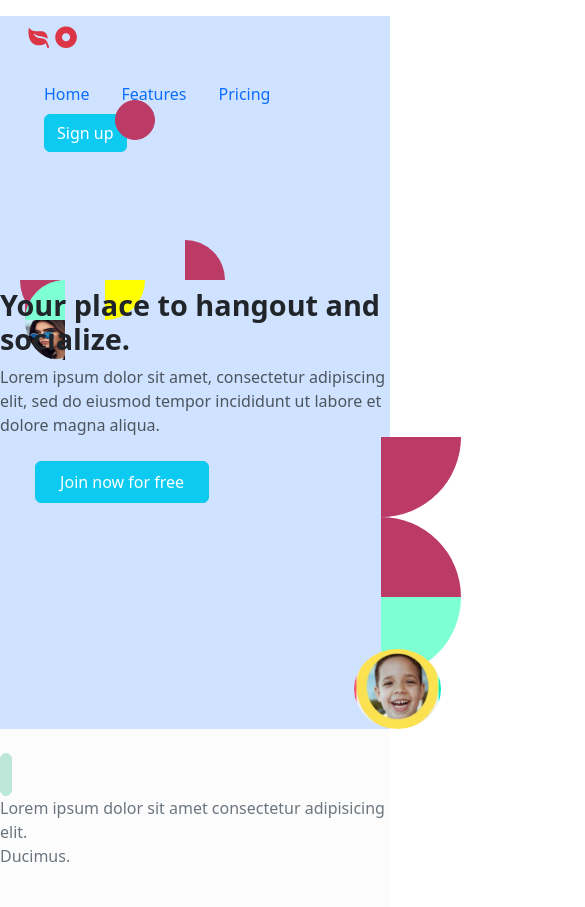
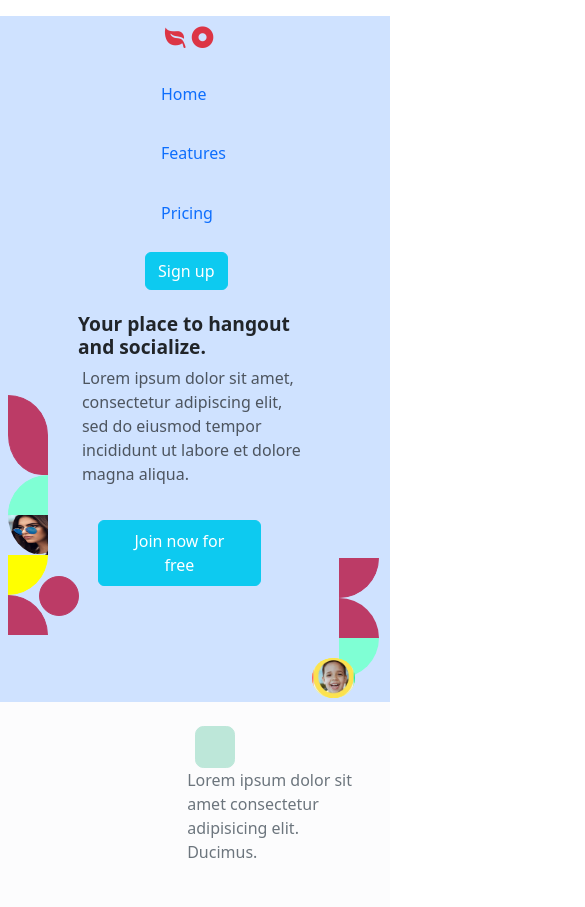
Before and after one commit to Sala0226/ValidationOne, a plain HTML site: page index.html in a window 390 px wide. Shown: the top 907 px of the page, 585 px wide, since content can reach past the window. Drawn offline with nearby package versions, Linux system fonts and the light colour scheme.

Commit message:
Ajustement mobile

```diff
--- a/index.html
+++ b/index.html
@@ -16,13 +16,13 @@
   <div class="container bg-primary-subtle">
     <div class="row pb-5 m-3">
       <div class="col-md-7">
-        <h4 class="text-danger py-2">
+        <h4 class=" logo text-danger py-2">
           <i class="bi bi-leaf-fill"></i>
           <i class="bi bi-record-circle-fill"></i>
         </h4>
       </div>
       <div class="col-md-5 py-2">
-        <ul class="nav">
+        <ul class=" flex nav">
           <li class="nav-item">
             <a class="nav-link active" aria-current="page" href="#">Home</a>
           </li>
@@ -33,7 +33,7 @@
             <a class="nav-link" href="#">Pricing</a>
           </li>
           <li class="nav-item">
-            <a class="btn btn-info text-white ms-3" href="#">Sign up</a>
+            <a class="btn btn-info text-white" href="#">Sign up</a>
           </li>
         </ul>
       </div>
@@ -65,9 +65,6 @@
         <div class="quatre">
           <img src="images/baby.png" alt="baby-profil">
         </div>
-        <!-- <div class="cinq"></div> -->
-        <!-- <div class="sixe"></div> -->
-        <!-- <div class="neuf"></div> -->
       </div>
     </div>
   </div>
@@ -77,7 +74,7 @@
       <div class="col-md-9"></div>
       <div class="col-md-3 py-4 ">
         <div class="square"></div>
-        <p class="text-secondary">Lorem ipsum dolor sit amet consectetur adipisicing elit. <br> Ducimus.</p>
+        <p class="droite text-secondary">Lorem ipsum dolor sit amet consectetur adipisicing elit. <br> Ducimus.</p>
       </div>
     </div>
     <div class="row py-2 px-4">
--- a/style.css
+++ b/style.css
@@ -1,139 +1,157 @@
-.container{
+.container {
     padding-bottom: 80px;
 }
+
 /* Partie Une */
 /* Left */
-.left{
+.left {
     margin-left: 6%;
     margin-top: 6vw;
 }
-.one{
+
+.one {
     border: 1px solid rgb(188, 59, 102);
     border-radius: 100% 0% 15% 85%/0% 100% 0% 100%;
     width: 80px;
     height: 80px;
     margin: 0 0 -130px -80px;
-    background-color: rgb(188, 59, 102) ;
+    background-color: rgb(188, 59, 102);
 }
-.two{
+
+.two {
     border: 1px solid yellow;
     margin: 130px -0px 0px -80px;
     width: 80px;
     height: 80px;
-    border-radius: 100% 0% 100% 0% / 85% 100% 0% 15% ;
+    border-radius: 100% 0% 100% 0% / 85% 100% 0% 15%;
     background-color: yellow;
 }
-.three{
+
+.three {
     border: 1px solid rgb(188, 59, 102);
     margin: -80px -10px 0px 0px;
     width: 80px;
     height: 80px;
-    border-radius:0% 100% 100% 0% / 72% 100% 0% 28%  ;
+    border-radius: 0% 100% 100% 0% / 72% 100% 0% 28%;
     background-color: rgb(188, 59, 102);
 }
-.four{
+
+.four {
     border: 1px solid rgb(188, 59, 102);
     border-radius: 100% 0% 15% 85%/0% 100% 0% 100%;
     width: 80px;
     height: 80px;
     margin: 0 0 -130px -80px;
-    background-color: rgb(188, 59, 102) ;
+    background-color: rgb(188, 59, 102);
 }
-.five{
+
+.five {
     border: 1px solid aquamarine;
-    border-radius:100% 0% 0% 100% / 100% 0% 100% 0%  ;
+    border-radius: 100% 0% 0% 100% / 100% 0% 100% 0%;
     width: 80px;
     height: 80px;
     margin: 50px 0 -90px 0;
-    background-color: aquamarine ;
+    background-color: aquamarine;
 }
-.six img{
+
+.six img {
     border-radius: 100% 0% 15% 85%/0% 100% 0% 100%;
     width: 80px;
     height: 80px;
     margin: 90px 0 0 0;
 }
-.seven{
+
+.seven {
     border: 1px solid yellow;
-   border-radius:100% 0% 100% 0% / 0% 0% 100% 100% ;
+    border-radius: 100% 0% 100% 0% / 0% 0% 100% 100%;
     width: 80px;
     height: 80px;
     margin: -80px 0 0 80px;
     background-color: yellow;
 }
-.eight{
+
+.eight {
     border: 1px solid rgb(188, 59, 102);
     margin: -80px -10px -60px 160px;
     width: 80px;
     height: 80px;
-    border-radius:0% 100% 100% 0% / 72% 100% 0% 28%  ;
+    border-radius: 0% 100% 100% 0% / 72% 100% 0% 28%;
     background-color: rgb(188, 59, 102);
 }
-.nine{
+
+.nine {
     border: 1px solid rgb(188, 59, 102);
     margin: -180px 0px 0px 90px;
     width: 80px;
     height: 80px;
-    border-radius:50%  ;
+    border-radius: 50%;
     background-color: rgb(188, 59, 102);
 }
-.dix{
+
+.dix {
     width: 80px;
     height: 80px;
-    border-radius: 100% 0% 0% 100% / 0% 100% 0% 100% ;
-    background-color: aquamarine ;
+    border-radius: 100% 0% 0% 100% / 0% 100% 0% 100%;
+    background-color: aquamarine;
     margin-left: -79px;
-    margin-top: 80px ;
+    margin-top: 80px;
 }
-.deuxe{
+
+.deuxe {
     width: 80px;
     height: 80px;
-    border-radius: 0% 100% 100% 0% / 0% 100% 0% 100% ;
+    border-radius: 0% 100% 100% 0% / 0% 100% 0% 100%;
     background-color: rgb(188, 59, 102);
-    margin-top: 80px ;
+    margin-top: 80px;
 }
-.dixe{
+
+.dixe {
     width: 80px;
     height: 80px;
-    border-radius: 100% 0% 0% 100% / 0% 100% 0% 100% ;
-    background-color: aquamarine ;
+    border-radius: 100% 0% 0% 100% / 0% 100% 0% 100%;
+    background-color: aquamarine;
     margin-left: -79px;
-    margin-top: 160px ;
+    margin-top: 160px;
 }
 
 /* Middle */
-.middle h1{
+.middle h1 {
     font-size: 1.8rem;
 }
-.bouton{
+
+.bouton {
     margin-left: 9vw;
 }
 
 /* Right  */
-.right{
+.right {
     margin-left: 92%;
 }
-.un{
+
+.un {
     border: 1px solid rgb(188, 59, 102);
     width: 80px;
     height: 80px;
     margin-top: -19vw;
-   border-radius: 100% 0% 100% 0% / 0% 0% 100% 100% ;
+    border-radius: 100% 0% 100% 0% / 0% 0% 100% 100%;
     background-color: rgb(188, 59, 102);
 }
-.deux{
+
+.deux {
     width: 80px;
     height: 80px;
-    border-radius: 0% 100% 100% 0% / 0% 100% 0% 100% ;
+    border-radius: 0% 100% 100% 0% / 0% 100% 0% 100%;
     background-color: rgb(188, 59, 102);
 }
-.trois{
+
+.trois {
     width: 80px;
     height: 80px;
-    border-radius: 100% 0% 100% 0% / 0% 0% 100% 100% ;
-    background-color: aquamarine ;
+    border-radius: 100% 0% 100% 0% / 0% 0% 100% 100%;
+    background-color: aquamarine;
 }
-.quatre img{
+
+.quatre img {
     width: 87px;
     height: 80px;
     border-radius: 50%;
@@ -141,7 +159,8 @@
     margin-top: -7vw;
     background-color: yellow;
 }
-.quatree{
+
+.quatree {
     width: 80px;
     height: 80px;
     border-radius: 50%;
@@ -149,89 +168,100 @@
     margin-top: 13vw;
     background-color: yellow;
 }
-.cinq{
+
+.cinq {
     width: 80px;
     height: 80px;
-    border-radius: 100% 0% 100% 0% / 100% 100% 0% 0% ;
+    border-radius: 100% 0% 100% 0% / 100% 100% 0% 0%;
     margin-left: -82px;
     margin-top: -74px;
     background-color: rgb(188, 59, 102);
 }
-.sixe{
+
+.sixe {
     width: 80px;
     height: 80px;
-   border-radius: 100% 0% 100% 0% / 0% 0% 100% 100% ;
-   background-color:yellow;
+    border-radius: 100% 0% 100% 0% / 0% 0% 100% 100%;
+    background-color: yellow;
 }
-.sixee{
+
+.sixee {
     width: 80px;
     height: 80px;
-   border-radius: 100% 0% 100% 0% / 0% 0% 100% 100% ;
-   background-color:yellow;
+    border-radius: 100% 0% 100% 0% / 0% 0% 100% 100%;
+    background-color: yellow;
     margin-top: 80px;
     margin-left: -80px;
 }
 
-.sept{
+.sept {
     width: 80px;
     height: 80px;
-    border-radius: 100% 0% 100% 0% / 85% 100% 0% 15% ;
-    background-color:  rgb(188, 59, 102);
+    border-radius: 100% 0% 100% 0% / 85% 100% 0% 15%;
+    background-color: rgb(188, 59, 102);
 }
-.huit{
+
+.huit {
     width: 80px;
     height: 80px;
-    border-radius:0% 100% 100% 0% / 72% 100% 0% 28%  ;
-    background-color:yellow ;
+    border-radius: 0% 100% 100% 0% / 72% 100% 0% 28%;
+    background-color: yellow;
     margin-left: 80px;
     margin-top: -80px;
 }
-.neuf{
+
+.neuf {
     width: 80px;
     height: 80px;
-   border-radius: 100% 0% 100% 0% / 0% 0% 100% 100% ;
-   background-color: aquamarine ;
+    border-radius: 100% 0% 100% 0% / 0% 0% 100% 100%;
+    background-color: aquamarine;
 }
 
 /* Partie Deux */
-.square{
-    border: 1px solid  rgb(189, 231, 217);
+.square {
+    border: 1px solid rgb(189, 231, 217);
     width: 3vw;
     height: 5vh;
     border-radius: 1vh;
     background-color: rgb(189, 231, 217);
 }
 
-.button{
+.button {
     color: rgb(50, 218, 89);
     background-color: rgb(189, 231, 217);
 }
-h4{
+
+h4 {
     color: rgb(13, 49, 95);
 }
-.bi-tornado{
+
+.bi-tornado {
     color: aquamarine;
     background-color: rgb(228, 247, 241);
 }
-.long{
+
+.long {
     border: 1px solid rgb(189, 231, 217);
     width: 18vw;
     height: 80vh;
     position: relative;
 
 }
-.circle{
-    border: 1px solid   rgb(155, 244, 214);
+
+.circle {
+    border: 1px solid rgb(155, 244, 214);
     width: 2vw;
     height: 4vh;
     border-radius: 50%;
-    background-color:  rgb(155, 244, 214);
+    background-color: rgb(155, 244, 214);
     margin-left: 3vw;
 }
-.bi-bell{
+
+.bi-bell {
     padding-left: 9vw;
 }
-.blanc{
+
+.blanc {
     width: 15vw;
     height: 17vh;
     margin: auto;
@@ -239,28 +269,30 @@ h4{
 
 }
 
-.barre{
+.barre {
     width: 7vw;
     height: 2vh;
-    background-color:  rgb(155, 244, 214);
+    background-color: rgb(155, 244, 214);
     margin-top: 4vw;
     margin-left: 2vw;
 }
-.carre{
+
+.carre {
     width: 3vw;
     height: 6vh;
     margin-top: 3vw;
     margin-left: 2vw;
 }
-.carré{
+
+.carré {
     width: 3vw;
     height: 6vh;
-    background-color:  rgb(155, 244, 214);
+    background-color: rgb(155, 244, 214);
     margin-top: 3vw;
     margin-left: 2vw;
 }
 
-.court{
+.court {
     position: absolute;
     border: 1px solid rgb(189, 231, 217);
     width: 13vw;
@@ -268,24 +300,26 @@ h4{
     margin-top: -24vw;
     margin-left: -6vw;
 }
-.carree{
+
+.carree {
     width: 3vw;
     height: 6vh;
     border-radius: 50%;
     margin-left: 2vw;
     margin-top: 1vw;
-    background-color:  rgb(155, 244, 214);
+    background-color: rgb(155, 244, 214);
 }
-.barree{
+
+.barree {
     width: 7vw;
     height: 2vh;
-    background-color:  rgb(155, 244, 214);
+    background-color: rgb(155, 244, 214);
     margin-top: 2vw;
     margin-left: 1vw;
 }
 
 /* Partie Trois */
-.courte{
+.courte {
     position: absolute;
     border: 1px solid rgb(189, 231, 217);
     width: 13vw;
@@ -297,111 +331,129 @@ h4{
 .marge {
     padding-left: 8vw;
 }
-.bi-map-fill{
+
+.bi-map-fill {
     color: aquamarine;
     background-color: rgb(228, 247, 241);
 }
 
-.uno{
+.uno {
     width: 80px;
     height: 80px;
-    border-radius: 100% 0% 0% 100% / 100% 100% 0% 0% ;
+    border-radius: 100% 0% 0% 100% / 100% 100% 0% 0%;
     background-color: aquamarine;
     margin-left: 5vw;
 }
-.dos{
+
+.dos {
     width: 80px;
     height: 80px;
-    border-radius:0% 100% 0% 100% / 100% 100% 0% 0%  ;
+    border-radius: 0% 100% 0% 100% / 100% 100% 0% 0%;
     background-color: yellow;
     margin-left: 5vw;
 }
-.trez{
+
+.trez {
     width: 80px;
     height: 80px;
-    border-radius: 100% 0% 0% 100% / 100% 100% 0% 0% ;
+    border-radius: 100% 0% 0% 100% / 100% 100% 0% 0%;
     background-color: rgb(188, 59, 102);
     margin-left: 5vw;
 }
-.quatro{
+
+.quatro {
     width: 80px;
     height: 80px;
-    border-radius: 100% 0% 0% 100% / 0% 100% 0% 100% ;
+    border-radius: 100% 0% 0% 100% / 0% 100% 0% 100%;
     background-color: aquamarine;
     margin-left: 5vw;
 }
-.cinqo{
+
+.cinqo {
     width: 80px;
     height: 80px;
-    border-radius:0% 100% 0% 100% / 100% 100% 0% 0%  ;
+    border-radius: 0% 100% 0% 100% / 100% 100% 0% 0%;
     background-color: aquamarine;
 }
-.seite{
+
+.seite {
     width: 80px;
     height: 80px;
-    border-radius: 100% 0% 0% 100% / 0% 100% 0% 100% ;
+    border-radius: 100% 0% 0% 100% / 0% 100% 0% 100%;
     background-color: aquamarine;
 }
-.coller{
+
+.coller {
     margin-top: -240px;
     margin-left: -16px;
 }
-.bi-tools{
+
+.bi-tools {
     color: aquamarine;
     background-color: rgb(228, 247, 241);
 }
-.bi-people{
+
+.bi-people {
     color: aquamarine;
     background-color: rgb(228, 247, 241);
 }
-.bandeYellow{
+
+.bandeYellow {
     text-align: center;
     background-color: yellow;
     margin-left: 13vw;
     padding: 30px;
 }
-.boutone{
-    background-color:rgb(188, 59, 102);
+
+.boutone {
+    background-color: rgb(188, 59, 102);
 }
-.boutone:hover{
+
+.boutone:hover {
     opacity: 0.7;
     color: pink !important;
 }
-.title{
+
+.title {
     font-size: 1.7rem;
 }
-.unos{
+
+.unos {
     width: 80px;
     height: 80px;
-    border-radius: 100% 0% 0% 100% / 100% 100% 0% 0% ;
-    background-color:rgb(188, 59, 102);
+    border-radius: 100% 0% 0% 100% / 100% 100% 0% 0%;
+    background-color: rgb(188, 59, 102);
     margin-top: 5px;
     margin-left: -81px;
 }
-.dose{
+
+.dose {
     width: 80px;
     height: 80px;
-    border-radius:0% 100% 100% 0% / 100% 0% 100% 0%  ;
+    border-radius: 0% 100% 100% 0% / 100% 0% 100% 0%;
     background-color: aquamarine;
     margin-left: -80px;
     margin-top: 85px;
 }
-.treze{
+
+.treze {
     width: 80px;
     height: 80px;
-    border-radius:0% 100% 100% 0% / 100% 0% 100% 0%  ;
-    background-color:rgb(188, 59, 102);
+    border-radius: 0% 100% 100% 0% / 100% 0% 100% 0%;
+    background-color: rgb(188, 59, 102);
     margin-left: -160px;
     margin-top: 163px;
 }
-.unose{
+
+.unose {
     width: 80px;
     height: 80px;
-    border-radius: 100% 0% 0% 100% / 100% 100% 0% 0% ;
-    background-color:rgb(188, 59, 102);
+    border-radius: 100% 0% 0% 100% / 100% 100% 0% 0%;
+    background-color: rgb(188, 59, 102);
     margin-top: 163px;
 }
-.large-circle{
+
+.large-circle {
     width: 100px;
     height: 100px;
     border-radius: 50%;
@@ -409,7 +461,8 @@ h4{
     margin-top: 40px;
     margin-left: 20px;
 }
-.bi-geo-alt-fill{
+
+.bi-geo-alt-fill {
     color: aquamarine;
     margin-left: 40px;
 }
@@ -417,134 +470,206 @@ h4{
 
 
 /* Responsivité */
-@media screen and (max-width:768px){
-    .container{
+@media screen and (max-width:768px) {
+    .container {
         margin: 0;
         padding: 0;
     }
 
+    .flex{
+        display: flex;
+        flex-direction: column;
+        padding-left: 30vw;
+        gap: 5vw;
+    }
+    .logo{
+        padding-left: 35vw;
+    }
+    .btn{
+        margin-right: -5vw;
+        margin-bottom: 7vw;
+    }
     /* left */
-    .left{
-    margin-left: 6%;
-    margin-top: 2vw;
+    .left {
+        margin-left: 2%;
+        margin-top: -12vw;
     }
-.one{
-    border: 1px solid rgb(188, 59, 102);
+
+    .three,.four,.five,.seven,.eight,.nine {
+        width: 40px;
+        height: 40px;
+        margin: 0;
+    }
+
+    .one,.two {
+        width: 0;
+        height: 0;
+    }
+
+    .nine{
+        margin-left: 8vw;
+        margin-top: -15vw;
+    }
+    .six img {
         border-radius: 100% 0% 15% 85%/0% 100% 0% 100%;
         width: 40px;
         height: 40px;
-   margin-left: -5px;
-    background-color: rgb(188, 59, 102) ;
+        margin: 0;
     }
-.two{
-    border: 1px solid yellow;
-    margin: 130px -0px 0px -80px;
+
+    /* Middle */
+    .middle h1 {
+        font-size: 1.2rem;
+        margin-top: -80vw;
+        padding-left: 20vw;
+        padding-right: 20vw;
+    }
+
+    .middle p {
+        font-size: 1rem;
+        padding-left: 21vw;
+        padding-right: 20vw;
+    }
+
+    .bouton {
+        margin-left: 25vw;
+        margin-top: 10px;
+        width: 42%;
+        padding: 0;
+    }
+
+    /* Right  */
+    .right {
+        margin-left: 82%;
+    }
+
+    .un,.deux,.trois,.cinq,.sixe,.sept,.huit,.neuf {
         width: 40px;
         height: 40px;
-    border-radius: 100% 0% 100% 0% / 85% 100% 0% 15% ;
-    background-color: yellow;
     }
-.three{
-    border: 1px solid rgb(188, 59, 102);
-    margin: -80px -10px 0px 0px;
+
+    .quatre img {
+        width: 43px;
+        height: 40px;
+        border-radius: 50%;
+    }
+
+    /* Partie 2  */
+    .square {
+       margin-left: 50%;
        width: 40px;
-    height: 40px;
-    border-radius:0% 100% 100% 0% / 72% 100% 0% 28%  ;
-    background-color: rgb(188, 59, 102);
     }
-.four{
-    border: 1px solid rgb(188, 59, 102);
-    border-radius: 100% 0% 15% 85%/0% 100% 0% 100%;
-    width: 40px;
-    height: 40px;
-    margin: 0 0 -130px -80px;
-    background-color: rgb(188, 59, 102) ;
+    .droite{
+        margin-left: 48%;
     }
-.five{
-    border: 1px solid aquamarine;
-    border-radius:100% 0% 0% 100% / 100% 0% 100% 0%  ;
-    width: 40px;
-    height: 40px;
-    margin: 50px 0 -90px 0;
-    background-color: aquamarine ;
+.button {
+
 }
-.six img{
-    border-radius: 100% 0% 15% 85%/0% 100% 0% 100%;
-    width: 40px;
-    height: 40px;
-    margin: 90px 0 0 0;
+
+h4 {
+
 }
-.seven{
-   border: 1px solid yellow;
-   border-radius:100% 0% 100% 0% / 0% 0% 100% 100% ;
-   width: 40px;
-   height: 40px;
-   margin: -80px 0 0 80px;
-   background-color: yellow;
+
+
+
+.long {
+    border: 1px solid rgb(189, 231, 217);
+    width: 18vw;
+    height: 80vh;
+    position: relative;
+
 }
-.eight{
-    border: 1px solid rgb(188, 59, 102);
-    margin: -80px -10px -60px 160px;
-    width: 40px;
-    height: 40px;
-    border-radius:0% 100% 100% 0% / 72% 100% 0% 28%  ;
-    background-color: rgb(188, 59, 102);
+
+.circle {
+    border: 1px solid rgb(155, 244, 214);
+    width: 2vw;
+    height: 4vh;
+    border-radius: 50%;
+    background-color: rgb(155, 244, 214);
+    margin-left: 3vw;
 }
-.nine{
-    border: 1px solid rgb(188, 59, 102);
-    margin: -180px 0px 0px 90px;
-    width: 40px;
-    height: 40px;
-    border-radius:50%  ;
-    background-color: rgb(188, 59, 102);
+
+.bi-bell {
+    padding-left: 9vw;
 }
+
+.blanc {
+    width: 15vw;
+    height: 17vh;
+    margin: auto;
+    border-radius: 1vw;
+
+}
+
+.barre {
+    width: 7vw;
+    height: 2vh;
+    background-color: rgb(155, 244, 214);
+    margin-top: 4vw;
+    margin-left: 2vw;
+}
+
+.carre {
+    width: 3vw;
+    height: 6vh;
+    margin-top: 3vw;
+    margin-left: 2vw;
+}
+
 }
 
 /* Partie Quatre */
-.mini-barre{
+.mini-barre {
     width: 2vw;
     height: 6px;
     margin-left: 20px;
     background-color: aquamarine;
 }
-.mini-barre:hover{
+
+.mini-barre:hover {
     opacity: 0.5;
     background-color: rgb(35, 238, 170);
 }
 
-.less-marge{
+.less-marge {
     margin-bottom: -15vw;
 }
-.endDesign{
+
+.endDesign {
     width: 80px;
     height: 80px;
-  border-radius: 100% 0% 0% 100% / 52% 0% 100% 48% ;
+    border-radius: 100% 0% 0% 100% / 52% 0% 100% 48%;
     background-color: rgb(188, 59, 102);
     margin-top: -5vw;
     margin-left: -25px;
 }
-.endDesigne{
+
+.endDesigne {
     margin-left: -45px;
 }
-.first{
+
+.first {
     width: 80px;
     height: 55px;
-    border-radius: 100% 0% 0% 100% / 0% 100% 0% 100% ;
+    border-radius: 100% 0% 0% 100% / 0% 100% 0% 100%;
     background-color: aquamarine;
 }
-.second{
+
+.second {
     width: 80px;
     height: 55px;
-    border-radius: 0% 100% 0% 100% / 100% 100% 0% 0% ;
+    border-radius: 0% 100% 0% 100% / 100% 100% 0% 0%;
     background-color: aquamarine;
     margin-top: -8vw;
 }
-.last{
-font-size:small;
+
+.last {
+    font-size: small;
     text-decoration: none;
 }
-.laste{
-   font-size:small;
+
+.laste {
+    font-size: small;
     margin-left: -5vw;
     padding-bottom: 2vw;
 }
```
Lines whose indentation alone changed are shown as unchanged.
